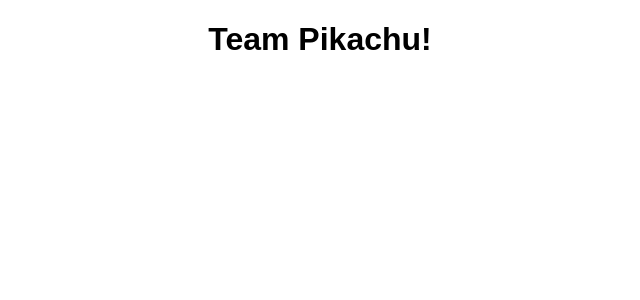
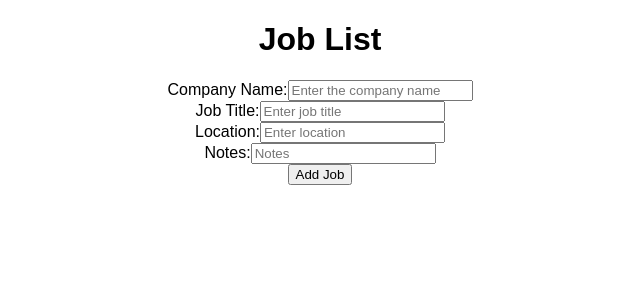
Before and after one commit to pikachu-ptri15/JiraJob, a React app in the folder client/: page / in a window 1280 px wide. Shown: the top 300 px of the page, without its empty margins (320-960 px from the left). Built offline with nearby package versions, Linux system fonts and the light colour scheme.

Commit message:
added basic version of NewJob and JobDisplay components

```diff
--- a/client/src/App.tsx
+++ b/client/src/App.tsx
@@ -1,10 +1,33 @@
-import React from 'react';
+import React, {useState} from 'react';
+import NewJob from './NewJob';
+import JobDisplay from './JobDisplay';
+import './JobDisplay.css';
 
 const App: React.FC = () => {
+    const [jobs, setJobs] = useState<{ jobTitle: string; companyName: string; location: string, notes: string }[]>([]);
+
+    const addJob = (newJob: { jobTitle: string; companyName: string; location: string, notes: string}) => {
+        setJobs([...jobs, newJob]);
+    };
+
+
+
     return (
-        <>
-            <h1>Team Pikachu!</h1>
-        </>
+        <div>
+            <h1>Job List</h1>
+            <NewJob addJob={addJob}/>
+            <div className="job-list">
+                {jobs.map((job, index) => (
+                    <JobDisplay
+                    key={index}
+                    companyName={job.companyName}
+                    jobTitle={job.jobTitle}
+                    location={job.location}
+                    notes={job.notes}
+                    />
+                ))}
+            </div>
+        </div>
     );
 };
 
--- /dev/null
+++ b/client/src/JobDisplay.css
@@ -0,0 +1,26 @@
+.job-box {
+    border: 1px solid #ccc;
+    border-radius: 8px;
+    padding: 16px;
+    margin: 12px 0;
+    box-shadow: 0 4px 6px rgba(0, 0, 0, 0.1);
+    background-color: #f9f9f9;
+  }
+
+  .company-name {
+    font-size: 1.5em;
+    font-weight: bold;
+    margin-bottom: 8px;
+    color: #333;
+  }
+
+  .job-title {
+    font-size: 1.2em;
+    margin-bottom: 4px;
+    color: #555;
+  }
+
+  .location {
+    font-size: 1em;
+    color: #777;
+  }
--- /dev/null
+++ b/client/src/JobDisplay.tsx
@@ -0,0 +1,22 @@
+import React from 'react'
+
+//type or interface?
+interface JobDisplayProps {
+    jobTitle: string;
+    companyName: string;
+    location: string;
+    notes: string;
+  }
+
+  const JobDisplay: React.FC<JobDisplayProps> = ({ jobTitle, companyName, location, notes }) => {
+    return (
+      <div className="job-box">
+        <p className="company-name">{companyName}</p>
+        <p className="job-title">{jobTitle}</p>
+        <p className="location">{location}</p>
+        <p className="notes">{notes}</p>
+      </div>
+    );
+  };
+
+  export default JobDisplay;
--- /dev/null
+++ b/client/src/NewJob.tsx
@@ -0,0 +1,83 @@
+import React, {useState} from "react";
+
+type NewJobProps = {
+    addJob: (newJob: { jobTitle: string; companyName: string; location: string, notes: string }) => void;
+};
+
+const NewJob: React.FC<NewJobProps> = ({addJob}) => {
+    const [formData, setFormData] = useState({
+        companyName: "",
+        jobTitle: "",
+        location: "",
+        notes: "",
+    });
+
+    const handleInputChange = ( e: React.ChangeEvent<HTMLInputElement>) => {
+        const {id, value } = e.target;
+        setFormData({...formData, [id]: value});
+    };
+    //TODO add mutiple choice field for location(remote, hybrid, on-site)
+    // const handleLocationChange = (e: React.ChangeEvent<HTMLInputElement>) => {
+    //     setFormData({ ...formData, location: e.target.value });
+    //   };
+
+    //should all fields be required?
+    const handleAddJob = () => {
+        if (formData.jobTitle && formData.companyName && formData.location && formData.notes) {
+          addJob(formData); // Pass the job data to the parent
+          setFormData({ jobTitle: '', companyName: '', location: '', notes: '' }); // Clear inputs
+        } else {
+          alert('Please fill out all fields.');
+        }
+      };
+
+    return (
+        <div>
+            <div>
+                <label htmlFor="companyName">Company Name:</label>
+                <input
+                    id="companyName"
+                    type="text"
+                    value={formData.companyName}
+                    onChange={handleInputChange}
+                    placeholder="Enter the company name"
+                />
+            </div>
+            <div>
+            <label htmlFor="jobTitle">Job Title:</label>
+            <input
+                id="jobTitle"
+                type="text"
+                value={formData.jobTitle}
+                onChange={handleInputChange}
+                placeholder="Enter job title"
+            />
+            </div>
+            <div>
+                <label htmlFor="location">Location:</label>
+                <input
+                    id="location"
+                    type="text"
+                    value={formData.location}
+                    onChange={handleInputChange}
+                    placeholder="Enter location"
+                />
+            </div>
+            <div>
+            <label htmlFor="notes">Notes:</label>
+            <input
+                id="notes"
+                type="text"
+                value={formData.notes}
+                onChange={handleInputChange}
+                placeholder="Notes"
+            />
+            </div>
+            <div>
+                <button onClick={handleAddJob}>Add Job</button>
+            </div>
+        </div>
+    );
+};
+
+export default NewJob;
```
Also changed, not shown: client/src/NewJob.css (added).
